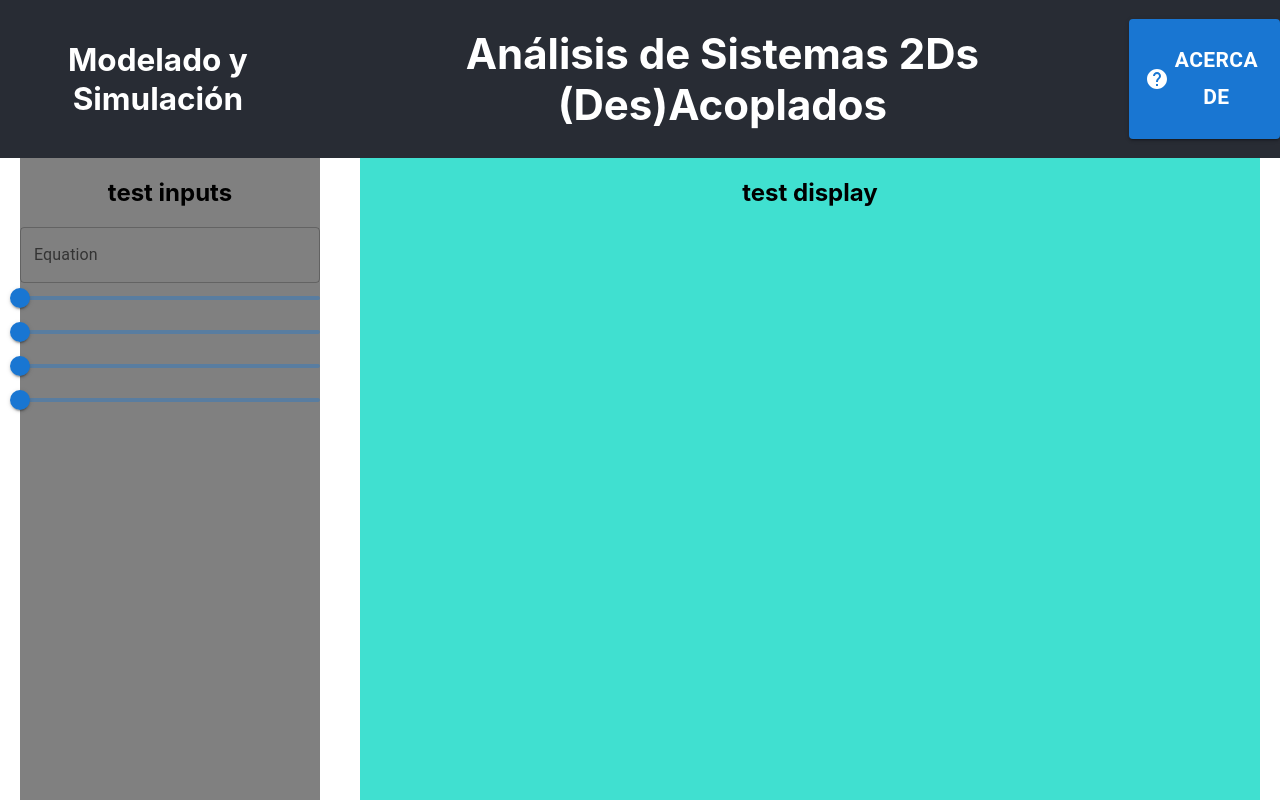
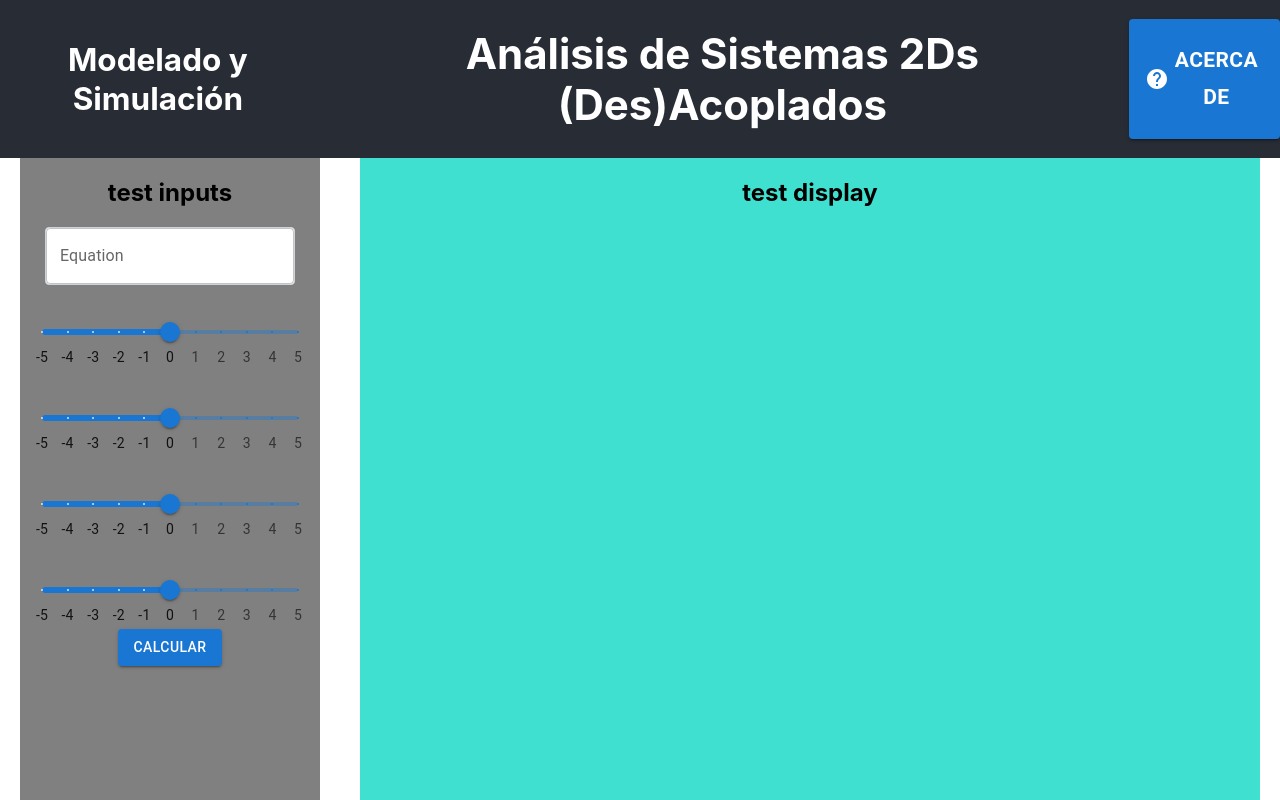
Before and after one commit to rama-masseroni/modysim, a React (Create React App) app: page / in a window 1280 px wide. Built offline with nearby package versions, Linux system fonts and the light colour scheme.

Commit message:
Parameters now submittable

```diff
--- a/src/App.css
+++ b/src/App.css
@@ -1,3 +1,8 @@
+.slider {
+  width: 20vw;
+  margin-top: 4vh;
+}
+
 .App {
   text-align: center;
   display: flex;
@@ -32,7 +37,9 @@
   flex-direction: column;
   background-color: gray;
   flex: 1;
-}
+  align-items: center;
+
+  }
 
 .display {
   background-color: turquoise;
--- a/src/App.js
+++ b/src/App.js
@@ -3,20 +3,22 @@ import "./App.css";
 import Header from "./Header";
 import * as Yup from "yup";
 import { useEffect, useState } from "react";
-import { Slider, TextField } from "@mui/material";
+import { Button, Slider, TextField } from "@mui/material";
+import marks from './marks';
 
 const ParameterSchema = Yup.object().shape({
   equation: Yup.string(
     "Enter an equation. Make sure to use special symbols such as ^"
-  ).required(),
+  ).required("Este parámetro es obligatorio!"),
 
-  a: Yup.number("Enter the a value for the A matrix").integer().min(-5).max(5),
-  b: Yup.number("Enter the b value for the A matrix").integer().min(-5).max(5),
-  c: Yup.number("Enter the c value for the A matrix").integer().min(-5).max(5),
-  d: Yup.number("Enter the d value for the A matrix").integer().min(-5).max(5),
+  a: Yup.number("Enter the a value for the A matrix").required("Este parámetro es obligatorio!"),
+  b: Yup.number("Enter the b value for the A matrix"),
+  c: Yup.number("Enter the c value for the A matrix").required("Este parámetro es obligatorio!"),
+  d: Yup.number("Enter the d value for the A matrix"),
 
   // Autovectores 1 y 2; en principio serían arrays de 2 espacios
 });
+
 
 export default function App() {
   const [eigenvalue_1, setEV1] = useState([0, 0]);
@@ -26,6 +28,10 @@ export default function App() {
   //   console.log('Autovector 1: ' + eigenvalue_1);
   //   console.log('Autovector 2: ' + eigenvalue_2);
   // }, []);
+
+  function valueText(value) {
+    return `${value}°C`;
+  }
 
   const formik = useFormik({
     initialValues: {
@@ -50,7 +56,12 @@ export default function App() {
           <h2>test inputs</h2>
           <form onSubmit={formik.handleSubmit}>
             <TextField
-              fullWidth
+              color="secondary"
+              sx={{
+                backgroundColor: "white",
+                border: "1px solid #ced4da",
+                borderRadius: 1,
+              }}
               id="equation"
               name="equation"
               label="Equation"
@@ -59,50 +70,86 @@ export default function App() {
               error={formik.touched.equation && Boolean(formik.errors.equation)}
               helperText={formik.touched.equation && formik.errors.equation}
             />
-
+            <div className="slider">
               <Slider
-              fullWidth
                 id="a"
                 name="a"
-              label="a value"
+                aria-label="a value"
+                getAriaValueText={valueText}
+                marks={marks}
+                step={0.25}
+                min={-5}
+                max={5}
+                defaultValue={formik.values.a}
                 value={formik.values.a}
                 onChange={formik.handleChange}
-              error={formik.touched.a && Boolean(formik.errors.a)}
+                error={formik.touched.a && formik.errors.a}
                 helperText={formik.touched.a && formik.errors.a}
+                valueLabelDisplay="auto"
               />
 
               <Slider
-              fullWidth
+                className="slider"
                 id="b"
                 name="b"
-              label="b value"
+                aria-label="b value"
+                getAriaValueText={valueText}
+                marks={marks}
+                step={0.25}
+                min={-5}
+                max={5}
+                defaultValue={formik.values.b}
                 value={formik.values.b}
                 onChange={formik.handleChange}
-              error={formik.touched.b && Boolean(formik.errors.b)}
+                error={formik.touched.b && formik.errors.b}
                 helperText={formik.touched.b && formik.errors.b}
+                valueLabelDisplay="auto"
               />
 
               <Slider
-              fullWidth
+                className="slider"
                 id="c"
                 name="c"
-              label="c value"
+                aria-label="c value"
+                getAriaValueText={valueText}
+                marks={marks}
+                step={0.25}
+                min={-5}
+                max={5}
+                defaultValue={formik.values.c}
                 value={formik.values.c}
                 onChange={formik.handleChange}
-              error={formik.touched.c && Boolean(formik.errors.c)}
+                error={formik.touched.c && formik.errors.c}
                 helperText={formik.touched.c && formik.errors.c}
+                valueLabelDisplay="auto"
               />
 
               <Slider
-              fullWidth
+                className="slider"
                 id="d"
                 name="d"
-              label="d value"
+                aria-label="d value"
+                getAriaValueText={valueText}
+                marks={marks}
+                step={0.25}
+                min={-5}
+                max={5}
+                defaultValue={formik.values.d}
                 value={formik.values.d}
                 onChange={formik.handleChange}
-              error={formik.touched.d && Boolean(formik.errors.d)}
+                error={formik.touched.d && formik.errors.d}
                 helperText={formik.touched.d && formik.errors.d}
+                valueLabelDisplay="auto"
               />
+            </div>
+
+            <Button
+              variant="contained"
+              type="submit"
+              onSubmit={formik.handleSubmit}
+            >
+              Calcular
+            </Button>
           </form>
         </div>
         <div className="display">
--- /dev/null
+++ b/src/marks.js
@@ -0,0 +1,57 @@
+const Marks = [
+    {
+      value: -5,
+      label: '-5',
+    },
+
+    {
+      value: -4,
+      label: '-4',
+    },
+
+    {
+      value: -3,
+      label: '-3',
+    },
+
+    {
+      value: -2,
+      label: '-2',
+    },
+
+    {
+      value: -1,
+      label: '-1',
+    },
+
+    {
+      value: 0,
+      label: '0',
+    },
+
+    {
+      value: 1,
+      label: '1',
+    },
+
+    {
+      value: 2,
+      label: '2',
+    },
+
+    {
+      value: 3,
+      label: '3',
+    },
+
+    {
+      value: 4,
+      label: '4',
+    },
+
+    {
+      value: 5,
+      label: '5',
+    },
+  ];
+  export default Marks
```
Lines whose indentation alone changed are shown as unchanged.
